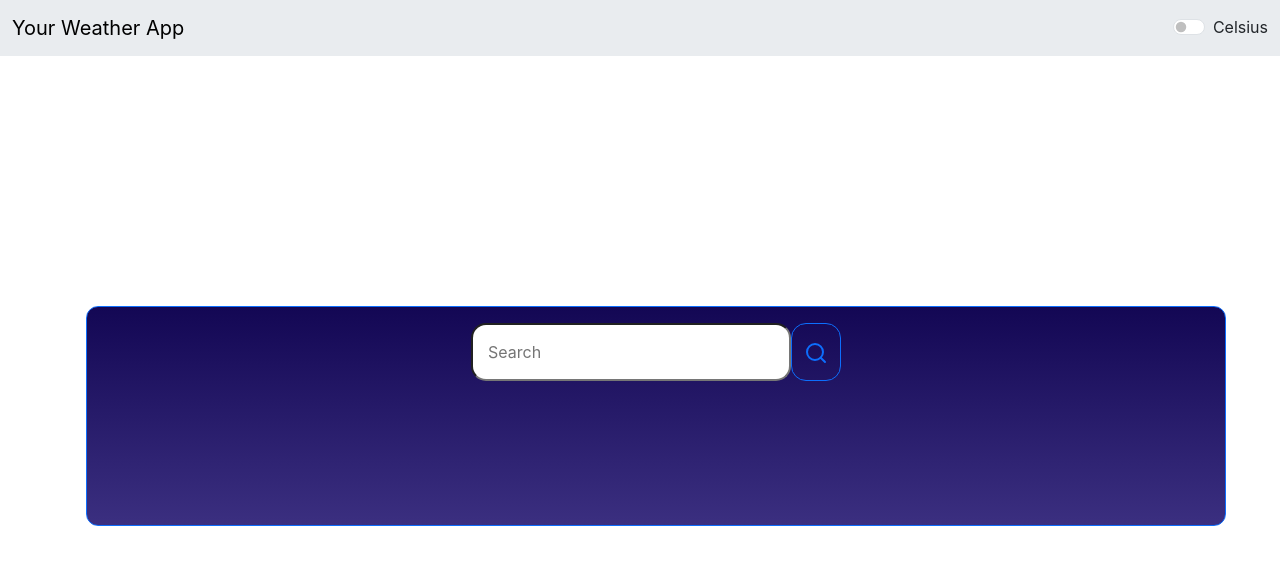
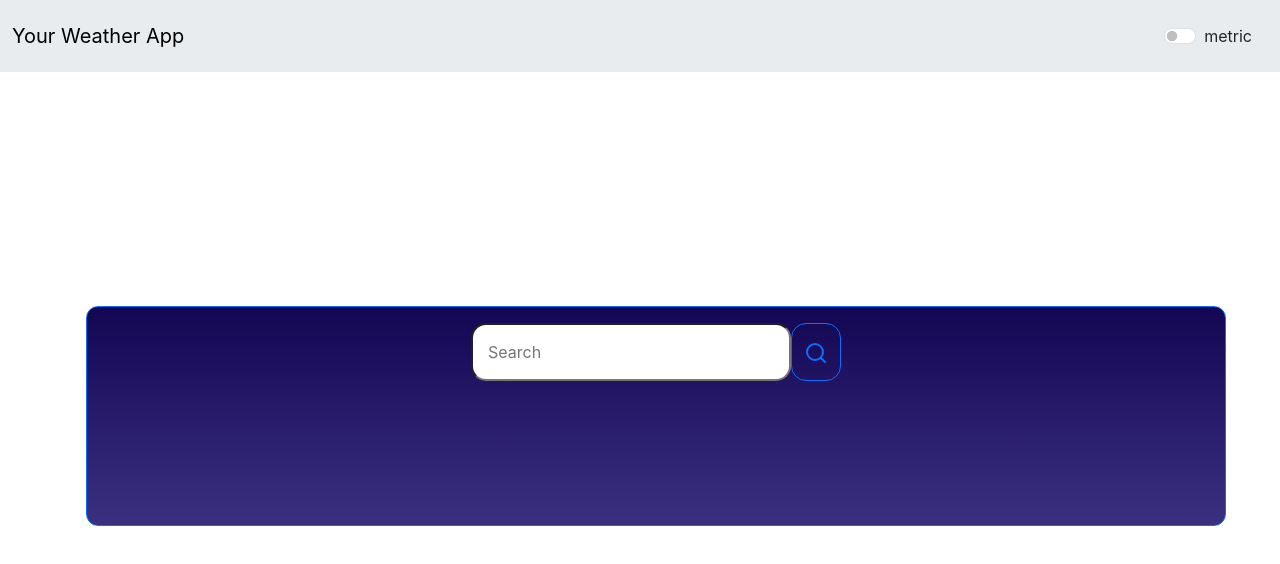
Before and after one commit to Heisen47/react-weather-app, a React (Create React App) app: page / in a window 1280 px wide. Shown: the top 564 px of the page. Built offline with nearby package versions, Linux system fonts and the light colour scheme.

Commit message:
changed between the celsius and farenheit scale

```diff
--- a/src/App.js
+++ b/src/App.js
@@ -1,12 +1,10 @@
 import './App.css';
 import { Navbar } from './Components/Weather-Components/Navbar';
-import { Weather } from './Components/Weather-Components/Weather';
 
 function App() {
   return (
     <div className="App">
       <Navbar/>
-      <Weather/>
     </div>
   );
 }
--- a/src/Components/Weather-Components/Navbar.jsx
+++ b/src/Components/Weather-Components/Navbar.jsx
@@ -1,6 +1,13 @@
-import React from "react";
+import React, { useState } from "react";
+import { Weather } from "./Weather";
 
 export const Navbar = () => {
+  const [unit, setUnit] = useState("metric");
+
+  const handleToggle = () => {
+    setUnit(() => (unit === "metric" ? "imperial" : "metric"));
+  };
+
   return (
     <div>
       <nav className="navbar bg-body-secondary">
@@ -8,19 +15,30 @@ export const Navbar = () => {
           <a className="navbar-brand" href="/">
             Your Weather App
           </a>
-          <div className="form-check form-switch">
+          <div className="form-check form-switch d-flex align-center justify-center m-3" id="switch-btn">
+            <div className="inputbtn">
               <input
                 className="form-check-input"
                 type="checkbox"
                 role="switch"
                 id="flexSwitchCheckDefault"
+                onClick={handleToggle}
               />
-            <label className="form-check-label" for="flexSwitchCheckDefault">
-              Celsius
+            </div>
+            <div className="btn-label">
+              <label
+                className="form-check-label m-"
+                htmlFor="flexSwitchCheckDefault"
+              >
+                {unit}
               </label>
             </div>
           </div>
+        </div>
       </nav>
+      <div className="Weather-details">
+        <Weather unit={unit}/>
+      </div>
     </div>
   );
 };
--- a/src/Components/Weather-Components/Weather.jsx
+++ b/src/Components/Weather-Components/Weather.jsx
@@ -12,20 +12,19 @@ import sunrise_icon from "../Assets/sunrise.png";
 import sunset_icon from "../Assets/sunset.png";
 
 
-export const Weather = () => {
+export const Weather = (props) => {
   const [search, setSearch] = useState("");
-  const [Icon, setIcon] = useState()
+  const [Icon, setIcon] = useState();
 
   const apiKey = "6a5a83ce812679ef285caed34b5e91f9";
-  const url = `https://api.openweathermap.org/data/2.5/weather?q=${search}&units=metric&appid=${apiKey}`;
+  const url = `https://api.openweathermap.org/data/2.5/weather?q=${search}&units=${props.unit}&appid=${apiKey}`;
 
   let AllWeatherData = {} ; // empty object
+
 
   const weatherData = async () => {
     const response = await fetch(url);
     const finalData = await response.json();
-
-    // console.log(finalData);
 
     //getting weather icon
     const weatherIcon = finalData.weather[0].icon
@@ -43,6 +42,10 @@ export const Weather = () => {
     //getting Visibility from api
     const visibility = finalData.visibility;
     AllWeatherData.visibility = visibility + ' meters';
+
+    //getting Sky details from api
+    const skyDetails = finalData.weather[0].description;
+    AllWeatherData.skyDetails = skyDetails;
 
     //getting windSpeed from api
     const windSpeed = finalData.wind.speed;
@@ -104,7 +107,7 @@ export const Weather = () => {
 
     //rendering temp
     const temp = document.getElementById('temp');
-    temp.innerHTML = Math.floor(AllWeatherData.currTemp) + '°C in ' + search;
+    temp.innerHTML = Math.floor(AllWeatherData.currTemp) + '°C in ' + search +', '+ AllWeatherData.skyDetails;
 
     //rendering feels like
     const feelsLike = document.getElementById('feels-like');
--- a/src/Components/Weather-Components/weather.css
+++ b/src/Components/Weather-Components/weather.css
@@ -1,7 +1,6 @@
 @import url('https://fonts.googleapis.com/css2?family=Merriweather&family=Roboto&display=swap');
 
 .container {
-    /* height: 200px; */
     position: absolute;
     left: 50%;
     top: 50%;
```
Lines whose indentation alone changed are shown as unchanged.
